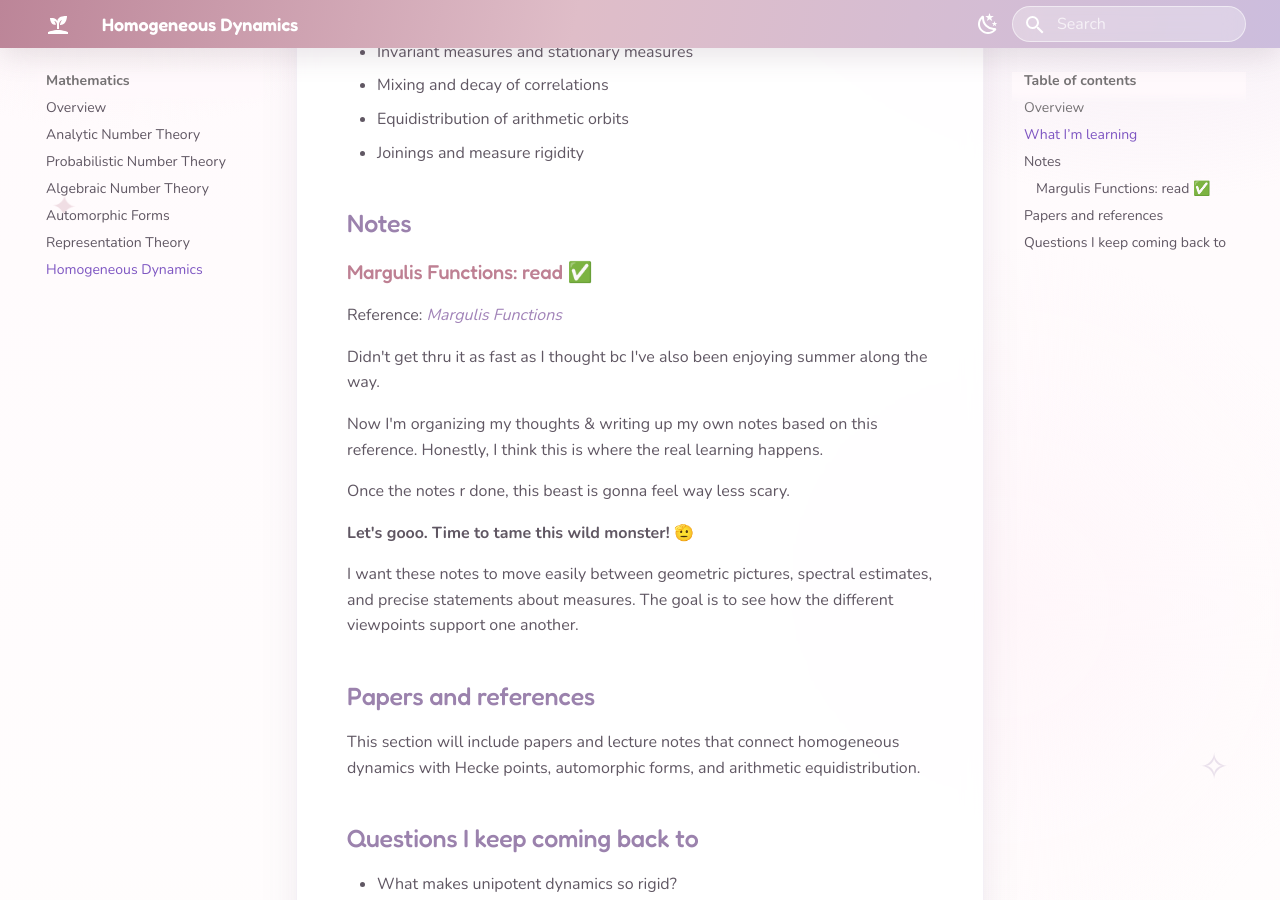
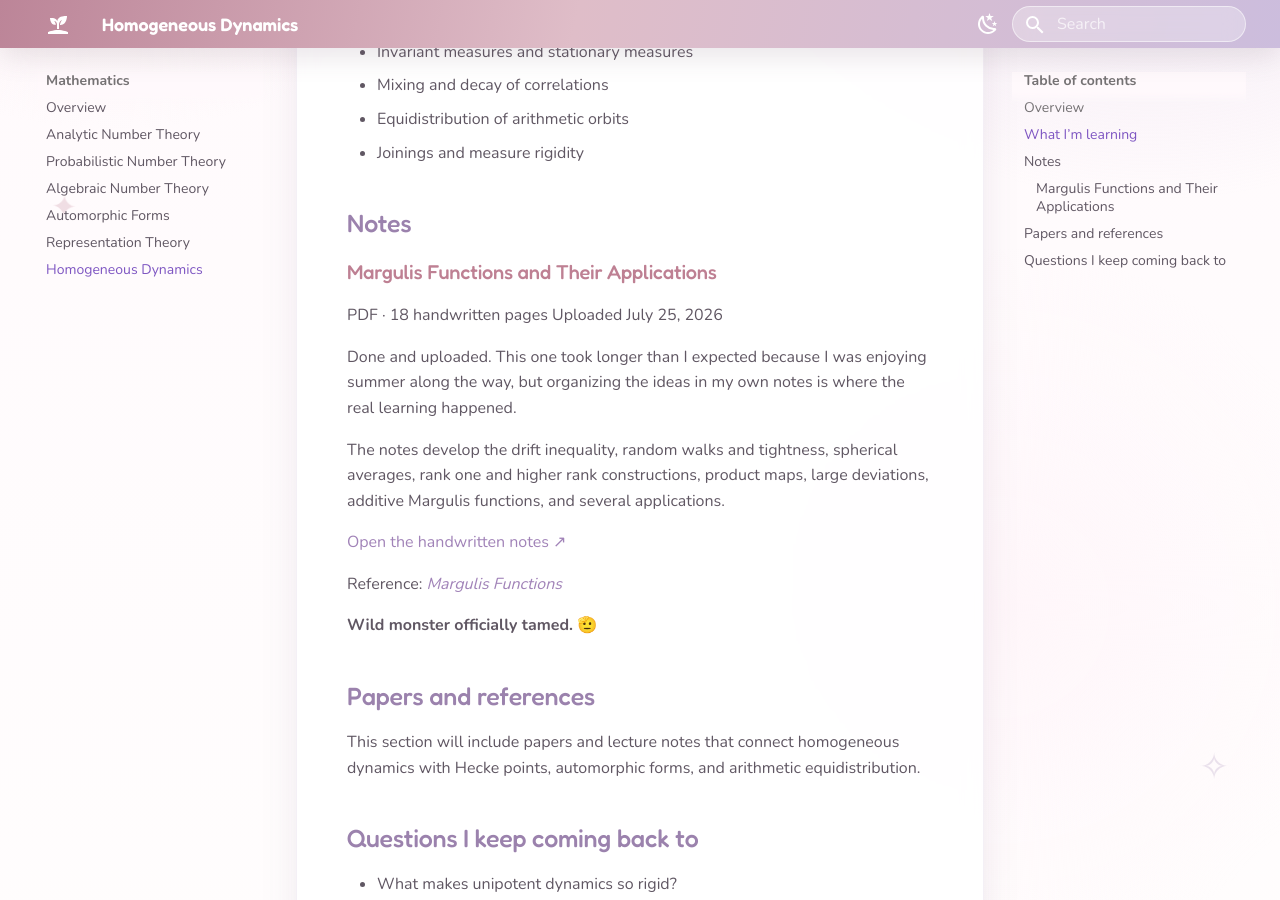
Before and after one commit to yanyanwang-math/yanyanwang-math.github.io, an MkDocs documentation site: the page built from docs/homogeneous-dynamics/index.md, in a window 1280 px wide and 900 px high, scrolled down 639 px. Built offline with MkDocs 1.6.1 and Material for MkDocs 9.7.7, drawn with Linux system fonts in a browser that asks for light colours.

Commit message:
Add files via upload

```diff
--- a/docs/homogeneous-dynamics/index.md
+++ b/docs/homogeneous-dynamics/index.md
@@ -18,19 +18,26 @@ This is where I collect notes on group actions on homogeneous spaces, unipotent
 
 ## Notes
 
-### Margulis Functions: read ✅
+### Margulis Functions and Their Applications
+
+<div class="note-upload-meta">
+  <span class="note-upload-badge">PDF · 18 handwritten pages</span>
+  <span class="note-upload-date">Uploaded July 25, 2026</span>
+</div>
+
+Done and uploaded. This one took longer than I expected because I was enjoying summer along the way, but organizing the ideas in my own notes is where the real learning happened.
+
+The notes develop the drift inequality, random walks and tightness, spherical averages, rank one and higher rank constructions, product maps, large deviations, additive Margulis functions, and several applications.
+
+<a class="note-download-button"
+   href="../assets/notes/margulis-functions-and-their-applications.pdf"
+   target="_blank" rel="noopener">
+  Open the handwritten notes <span>↗</span>
+</a>
 
 Reference: [*Margulis Functions*](https://math.uchicago.edu/~eskin/margulis-functions.pdf)
 
-Didn't get thru it as fast as I thought bc I've also been enjoying summer along the way.
-
-Now I'm organizing my thoughts & writing up my own notes based on this reference. Honestly, I think this is where the real learning happens.
-
-Once the notes r done, this beast is gonna feel way less scary.
-
-**Let's gooo. Time to tame this wild monster! 🫡**
-
-I want these notes to move easily between geometric pictures, spectral estimates, and precise statements about measures. The goal is to see how the different viewpoints support one another.
+**Wild monster officially tamed. 🫡**
 
 ## Papers and references
 
```
